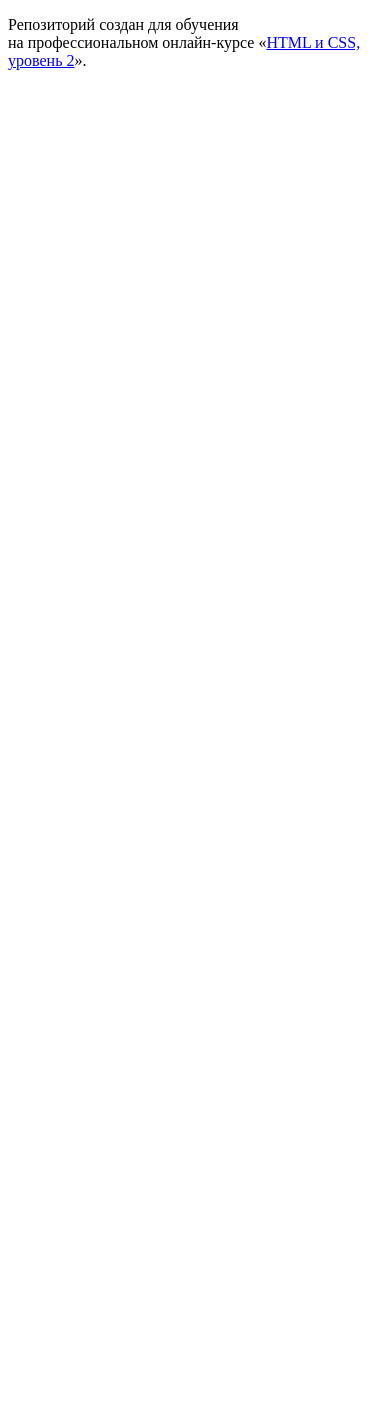
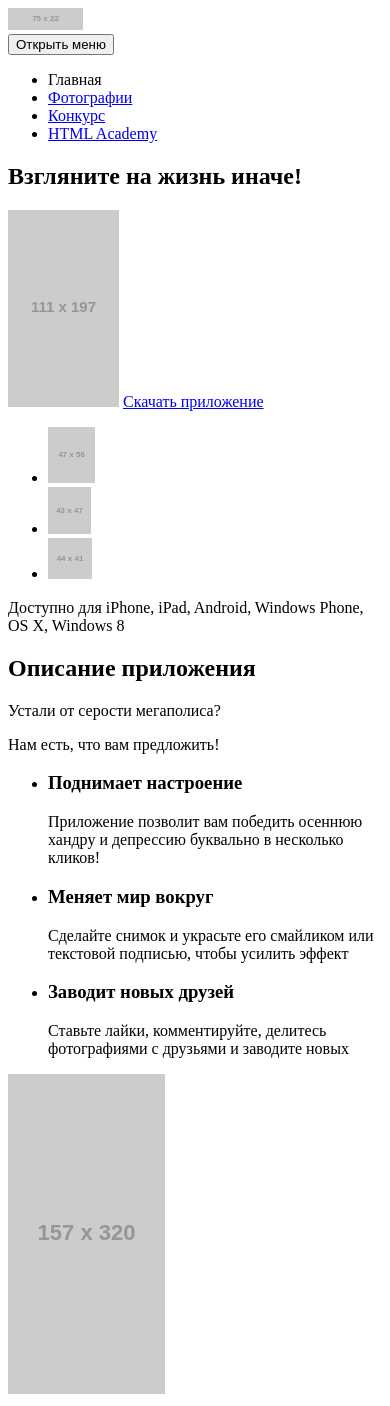
Before and after one commit to elganso161/1182509-pink-18, a website: page source/index.html in a window 390 px wide. Before the commit the page ends 844 px from the top, so only its background shows below. Drawn offline with Linux system fonts and the light colour scheme; placeholder pictures from the web are drawn by us.

Commit message:
2. Начинаем методичную разметку личного проекта

```diff
--- a/source/index.html
+++ b/source/index.html
@@ -6,7 +6,72 @@
   </head>
   <body>
 
-    <p>Репозиторий создан для обучения на профессиональном онлайн‑курсе «<a href="https://htmlacademy.ru/intensive/adaptive">HTML и CSS, уровень 2</a>».</p>
+    <header class="page-header">
+      <a class="page-header__logo">
+        <img class="page-header__logo-image" src="https://via.placeholder.com/75x22" width="75px" height="22px" alt="Pink">
+      </a>
+      <nav class="main-nav">
+        <button class="main-nav__toggle" type="button">Открыть меню</button>
+        <div class="main-nav__wrapper">
+        <ul class="main-nav__list site-list">
+          <li class="site-list__item">
+            <a>Главная</a>
+          </li>
+          <li class="site-list__item">
+            <a href="photo.html">Фотографии</a>
+          </li>
+          <li class="site-list__item">
+            <a href="form.html">Конкурс</a>
+          </li>
+          <li class="site-list__item">
+            <a href="https://htmlacademy.ru/intensive/adaptive">HTML Academy</a>
+          </li>
+        </ul>
+      </div>
+      </nav>
+    </header>
+
+    <main class="page-main">
+      <section class="download">
+        <h2 class="download-title">Взгляните на жизнь
+          иначе!</h2>
+        <img class="download-image" src="https://via.placeholder.com/111x197" width="111px" height="197px" alt="Смартфон">
+        <a class="downloads-link" href="https://www.apple.com/ru/ios/app-store/">Скачать приложение</a>
+        <ul class="downloads-icon__list">
+          <li class="downloads-item">
+            <img class="downloads-icon" src="https://via.placeholder.com/47x56" width="47px" height="56px" alt="ios">
+          </li>
+          <li class="downloads-item">
+            <img class="downloads-icon" src="https://via.placeholder.com/43x47" width="43px" height="47" alt="android">
+          </li>
+          <li class="downloads-item">
+            <img class="downloads-icon" src="https://via.placeholder.com/44x41" width="44px" height="41px" alt="windows">
+          </li>
+        </ul>
+        <p class="downloads-text">Доступно для iPhone, iPad, Android, Windows Phone, OS X, Windows 8</p>
+      </section>
+      <section class="description">
+        <h2 class="visually-hidden">Описание приложения</h2>
+        <p class="descriotion-title">Устали от серости мегаполиса?</p>
+        <p class="descriotion-sub-title">Нам есть, что вам
+            предложить!</p>
+            <ul class="description-list">
+              <li class="description-item">
+                <h3 class="description-item__title">Поднимает настроение</h3>
+                <p class="description-text">Приложение позволит вам победить осеннюю хандру и депрессию буквально в несколько кликов!</p>
+              </li>
+              <li class="description-item">
+                  <h3 class="description-item__title">Меняет мир вокруг</h3>
+                  <p class="description-text">Сделайте снимок и украсьте его смайликом или текстовой подписью, чтобы усилить эффект</p>
+              </li>
+              <li class="description-item">
+                  <h3 class="description-item__title">Заводит новых друзей</h3>
+                  <p class="description-text">Ставьте лайки, комментируйте, делитесь фотографиями с друзьями и заводите новых</p>
+              </li>
+            </ul>
+            <img class="description-image" src="https://via.placeholder.com/157x320" width="157px" height="320px" alt="Смартфон">
+      </section>
+    </main>
 
   </body>
 </html>
```
Also changed, not shown: source/form.html (added, +61 -0 lines), source/photo.html (added, +104 -0 lines).
